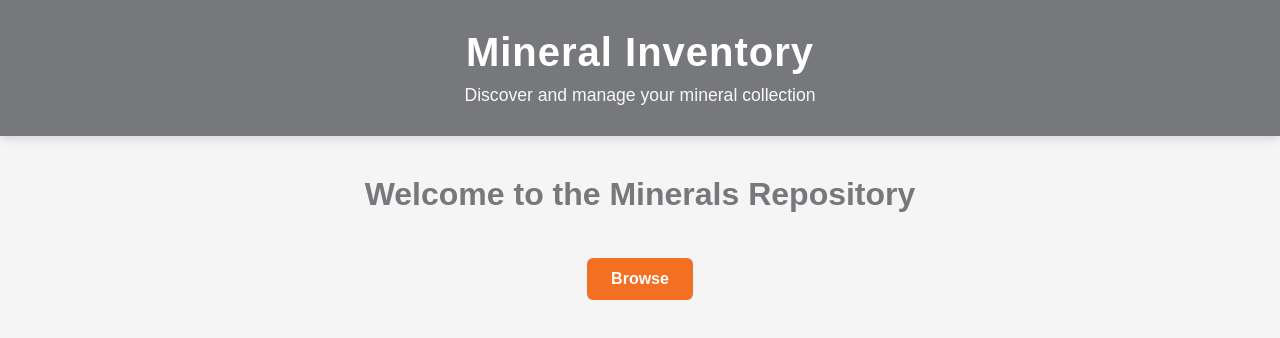
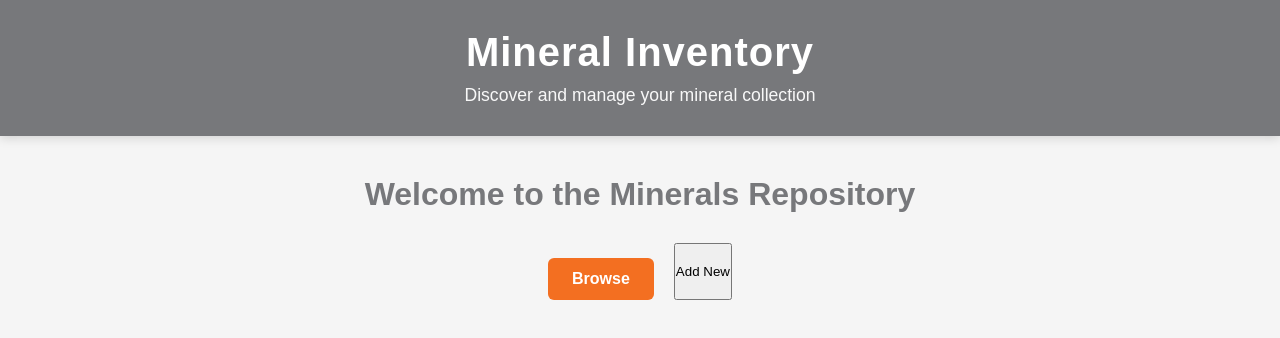
Before and after one commit to KimberlyHansen/Minerals, a plain HTML site: page index.html in a window 1280 px wide. Drawn offline with Linux system fonts and the light colour scheme.

Commit message:
Update index.html

```diff
--- a/index.html
+++ b/index.html
@@ -15,6 +15,7 @@
         <h2>Welcome to the Minerals Repository</h2>
         <div class="button-container">
             <button class="btn" onclick="location.href='Browse.html'">Browse</button>
+            <button onclick="location.href='add new.html'">Add New</button>
         </div>
      </main>
 </body>
```
